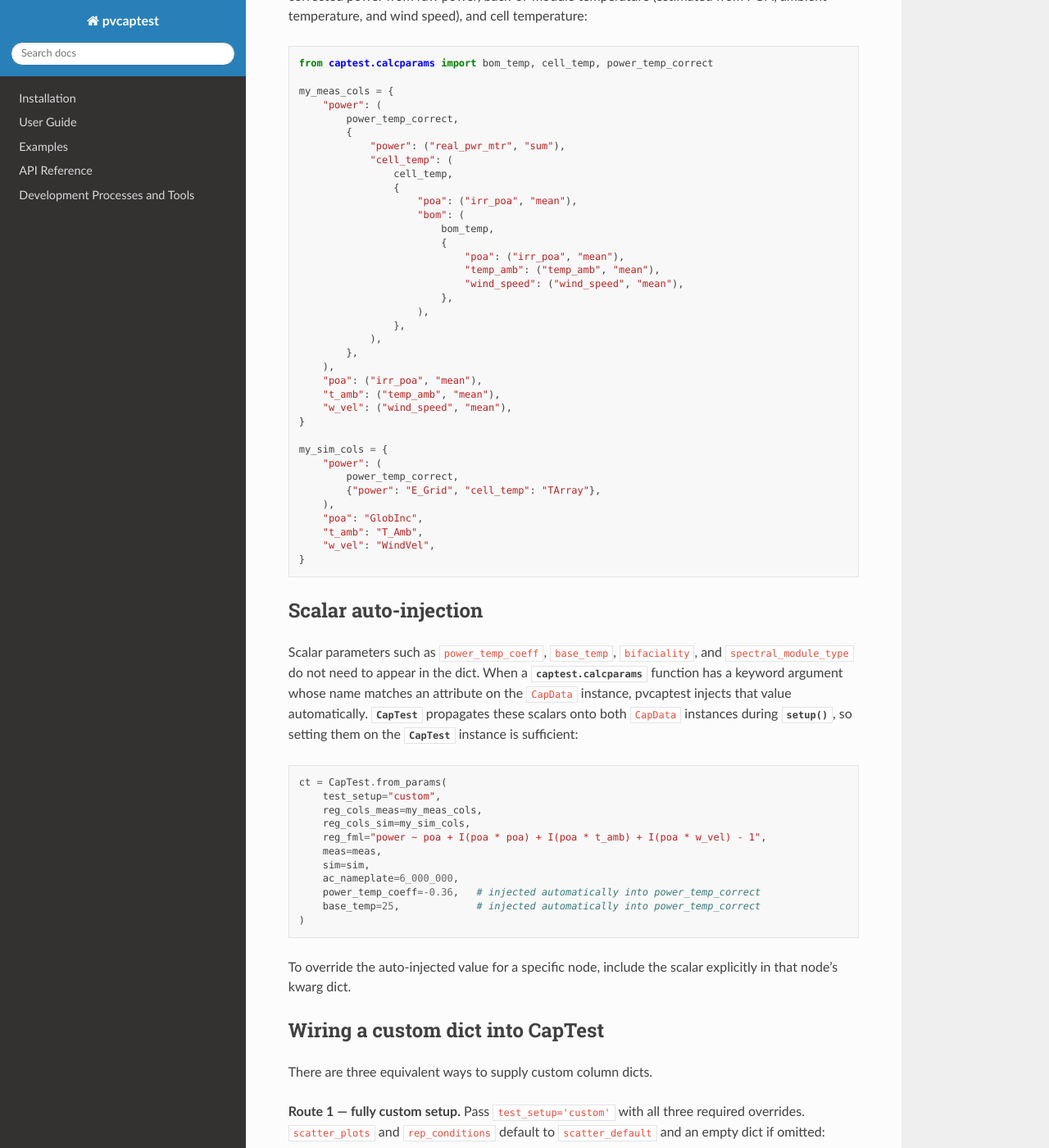
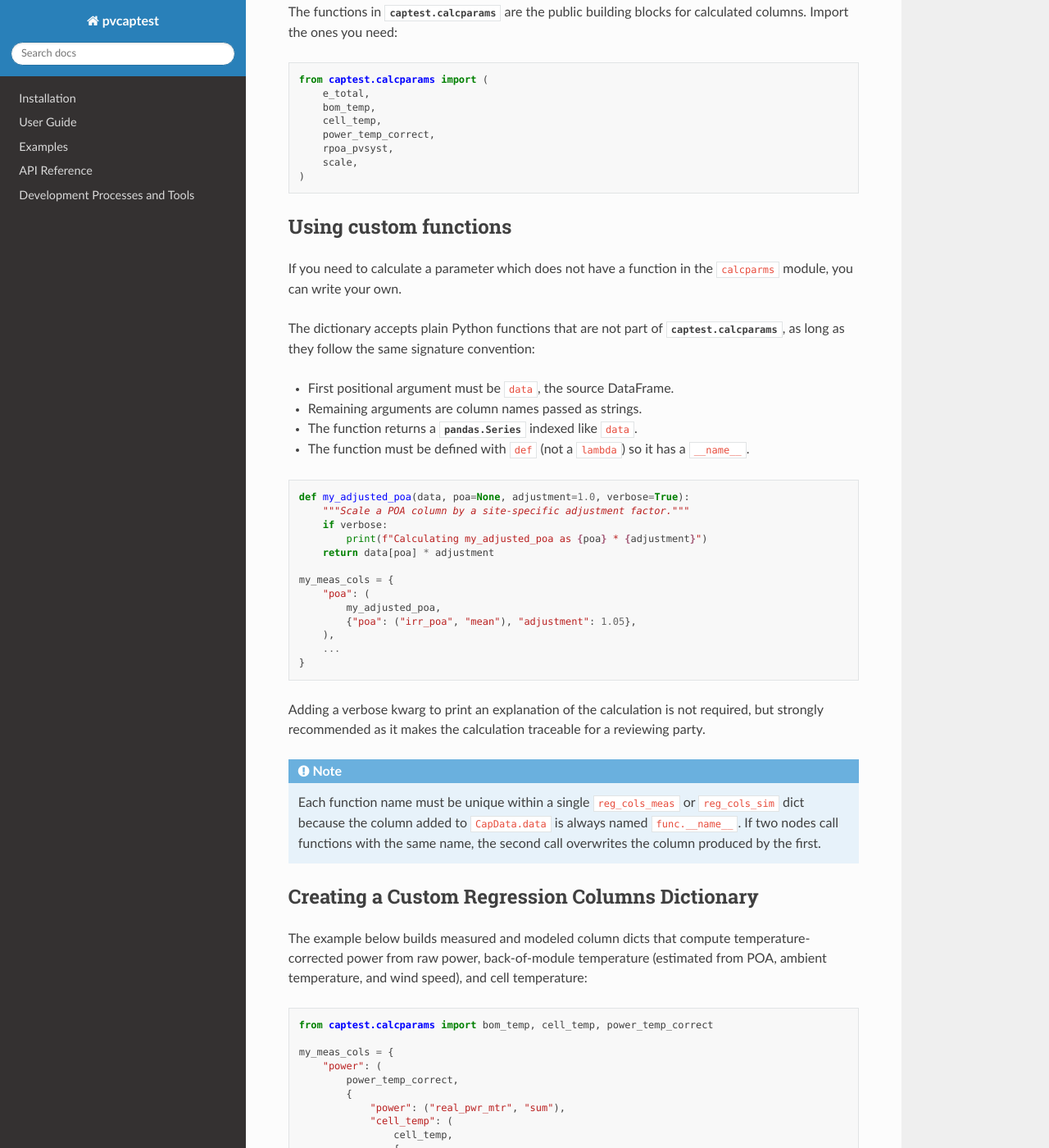
Before and after one commit to pvcaptest/pvcaptest, a Sphinx documentation site: the page built from docs/user_guide/custom_test_setups.rst, in a window 1280 px wide and 1400 px high, scrolled down 1430 px. Shown: the whole window at 82% size. Built offline with Sphinx 7.4.7 and the Read the Docs theme 3.1.0, drawn with Linux system fonts in a browser that asks for light colours; pages that are not in the unit, such as notebooks, are missing from menus; some of the changed text lies outside the part shown.

Commit message:
docs: clean up custom test setups section

```diff
--- a/docs/user_guide/custom_test_setups.rst
+++ b/docs/user_guide/custom_test_setups.rst
@@ -3,33 +3,44 @@
 Custom Test Setups
 ==================
 The built-in ``test_setup`` presets (``e2848_default``, ``bifi_e2848_etotal``,
-``bifi_power_tc``, ``e2848_spec_corrected_poa``) cover the most common
-capacity-test configurations. When a project calls for a different regression
-equation or a non-standard column calculation, pvcaptest lets you supply your
-own ``reg_cols_meas`` and ``reg_cols_sim`` dicts without modifying the package.
+``bifi_power_tc_meas_tbom``, ``bifi_power_tc_calc_tbom``, ``e2848_spec_corrected_poa``)
+cover the most common capacity-test configurations. When a project calls for a
+different regression equation or a non-standard column calculation, pvcaptest lets
+you supply your own ``reg_cols_meas`` and ``reg_cols_sim`` dicts and user-defined
+parameter calculation functions without modifying the package.
 
 This page explains the structure of those dicts, shows how the built-in
 :py:mod:`captest.calcparams` functions plug into them, and describes the three
 ways to wire a custom dict into a :py:class:`~captest.captest.CapTest`.
 
-The regression column dict grammar
+The regression column dictionary grammar
 ------------------------------------
 Each key in ``reg_cols_meas`` or ``reg_cols_sim`` maps a regression term (such
 as ``"power"`` or ``"poa"``) to one of three node forms.
 
-A **simple measured column** is a two-element tuple of the column-group id and
-an aggregation function name:
+The simplest node is a plain string matching a column name in the ``data`` attribute.
+For example, this is the approach used in the built-in test setups for the
+PVsyst output:
+
+.. code-block:: Python
+
+    "poa": "GlobInc"
+
+A **simple aggregation** is a two-element tuple of the column-group id and
+an aggregation function name. This will be aggregated using the ``CapData.agg_group``
+method. This example assumes that you have a key in your ``CapData.column_groups`` called
+``irr_poa`` that points to a list of columns, which contain measurements from POA
+irradiance sensors. See the :ref:`Column Grouping <col-grouping>` section of the CapData
+workflow documentation page for additional explanation.
 
 .. code-block:: Python
 
     "poa": ("irr_poa", "mean")
 
-A **simple modeled column** is a plain string matching a column name in the
-PVsyst output:
+.. note::
 
-.. code-block:: Python
-
-    "poa": "GlobInc"
+    Aggregation uses `pandas.DataFrame.agg <https://pandas.pydata.org/docs/reference/api/pandas.DataFrame.agg.html>`_
+    which accepts a wide range of aggregation methods.
 
 A **calculated column** is a two-element tuple of a callable and a dict
 mapping the callable's keyword arguments to column names, aggregation tuples,
@@ -49,7 +60,10 @@
 :py:meth:`~captest.captest.CapTest.setup`, pvcaptest recursively walks the tree bottom-up:
 each ``(func, kwargs_dict)`` tuple creates a new column named
 ``func.__name__`` in ``CapData.data``, and that name is passed upward as input
-to any parent tuple.
+to any parent tuple. For the example above, ``e_total`` is a callable (a function from
+the ``calcprams`` module) and processing this portion of the dictionary adds a column
+to the ``data`` attribute with the name ``e_total``. Also, the dictionary is updated
+so that ``poa`` now points to ``e_total``.
 
 Using calcparams functions
 --------------------------
@@ -67,6 +81,49 @@
         scale,
     )
 
+Using custom functions
+----------------------
+If you need to calculate a parameter which does not have a function in the ``calcparms``
+module, you can write your own.
+
+The dictionary accepts plain Python functions that are not part of
+:py:mod:`captest.calcparams`, as long as they follow the same signature
+convention:
+
+- First positional argument must be ``data``, the source DataFrame.
+- Remaining arguments are column names passed as strings.
+- The function returns a :class:`pandas.Series` indexed like ``data``.
+- The function must be defined with ``def`` (not a ``lambda``) so it has a
+  ``__name__``.
+
+.. code-block:: Python
+
+    def my_adjusted_poa(data, poa=None, adjustment=1.0, verbose=True):
+        """Scale a POA column by a site-specific adjustment factor."""
+        if verbose:
+            print(f"Calculating my_adjusted_poa as {poa} * {adjustment}")
+        return data[poa] * adjustment
+
+    my_meas_cols = {
+        "poa": (
+            my_adjusted_poa,
+            {"poa": ("irr_poa", "mean"), "adjustment": 1.05},
+        ),
+        ...
+    }
+
+Adding a verbose kwarg to print an explanation of the calculation is not required, but
+strongly recommended as it makes the calculation traceable for a reviewing party.
+
+.. note::
+
+    Each function name must be unique within a single ``reg_cols_meas`` or
+    ``reg_cols_sim`` dict because the column added to ``CapData.data`` is
+    always named ``func.__name__``. If two nodes call functions with the same
+    name, the second call overwrites the column produced by the first.
+
+Creating a Custom Regression Columns Dictionary
+-----------------------------------------------
 The example below builds measured and modeled column dicts that compute
 temperature-corrected power from raw power, back-of-module temperature
 (estimated from POA, ambient temperature, and wind speed), and cell
@@ -98,8 +155,6 @@
             },
         ),
         "poa": ("irr_poa", "mean"),
-        "t_amb": ("temp_amb", "mean"),
-        "w_vel": ("wind_speed", "mean"),
     }
 
     my_sim_cols = {
@@ -108,8 +163,6 @@
             {"power": "E_Grid", "cell_temp": "TArray"},
         ),
         "poa": "GlobInc",
-        "t_amb": "T_Amb",
-        "w_vel": "WindVel",
     }
 
 Scalar auto-injection
@@ -139,6 +192,9 @@
 
 To override the auto-injected value for a specific node, include the scalar
 explicitly in that node's kwarg dict.
+
+This approach is recommended because it ensures values tha should be consistent between,
+the measured data and simulated data, like ``bifacility``, match.
 
 Wiring a custom dict into CapTest
 ----------------------------------
@@ -191,38 +247,3 @@
     ct.reg_cols_sim = my_sim_cols
     ct.reg_fml = "power ~ poa + I(poa * poa) + I(poa * t_amb) + I(poa * w_vel) - 1"
     ct.setup()
-
-Using custom functions
-----------------------
-The dict also accepts plain Python functions that are not part of
-:py:mod:`captest.calcparams`, as long as they follow the same signature
-convention:
-
-- First positional argument must be ``data``, the source DataFrame.
-- Remaining arguments are column names passed as strings.
-- The function returns a :class:`pandas.Series` indexed like ``data``.
-- The function must be defined with ``def`` (not a ``lambda``) so it has a
-  ``__name__``.
-
-.. code-block:: Python
-
-    def my_adjusted_poa(data, poa=None, adjustment=1.0, verbose=True):
-        """Scale a POA column by a site-specific adjustment factor."""
-        if verbose:
-            print(f"Calculating my_adjusted_poa as {poa} * {adjustment}")
-        return data[poa] * adjustment
-
-    my_meas_cols = {
-        "poa": (
-            my_adjusted_poa,
-            {"poa": ("irr_poa", "mean"), "adjustment": 1.05},
-        ),
-        ...
-    }
-
-.. note::
-
-    Each function name must be unique within a single ``reg_cols_meas`` or
-    ``reg_cols_sim`` dict because the column added to ``CapData.data`` is
-    always named ``func.__name__``. If two nodes call functions with the same
-    name, the second call overwrites the column produced by the first.
--- a/docs/user_guide/dataload.rst
+++ b/docs/user_guide/dataload.rst
@@ -57,6 +57,7 @@
 
     If it is necessary to modify the :py:attr:`data` DataFrame to add columns or convert units, it best to do that immediately after loading the data. Followed by calling :py:meth:`~captest.capdata.CapData.reset_filters`, which will overwrite the :py:attr:`data_filtered` DataFrame with the modified :py:attr:`data` DataFrame.
 
+.. _col-grouping:
 Column grouping
 ---------------
 As mentioned above, much of the functionality of pvcaptest relies on the groupings of the columns of data by measurement type that is stored in :py:attr:`column_groups`, which is an instance of the :py:class:`~captest.columngroups.ColumnGroups` class, but can also be set to a standard python dictionary. :py:attr:`column_groups` maps a label for each group to a list of the column headings that are in each group.
```
